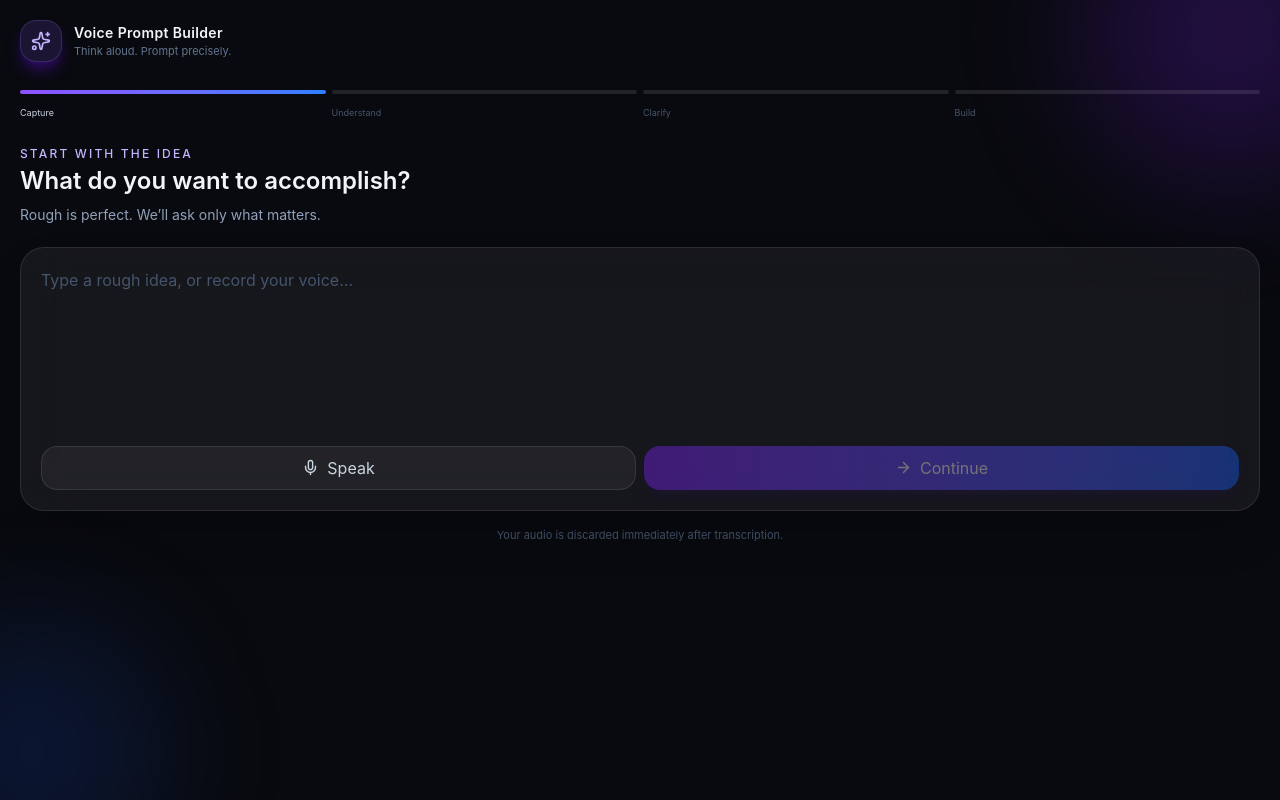
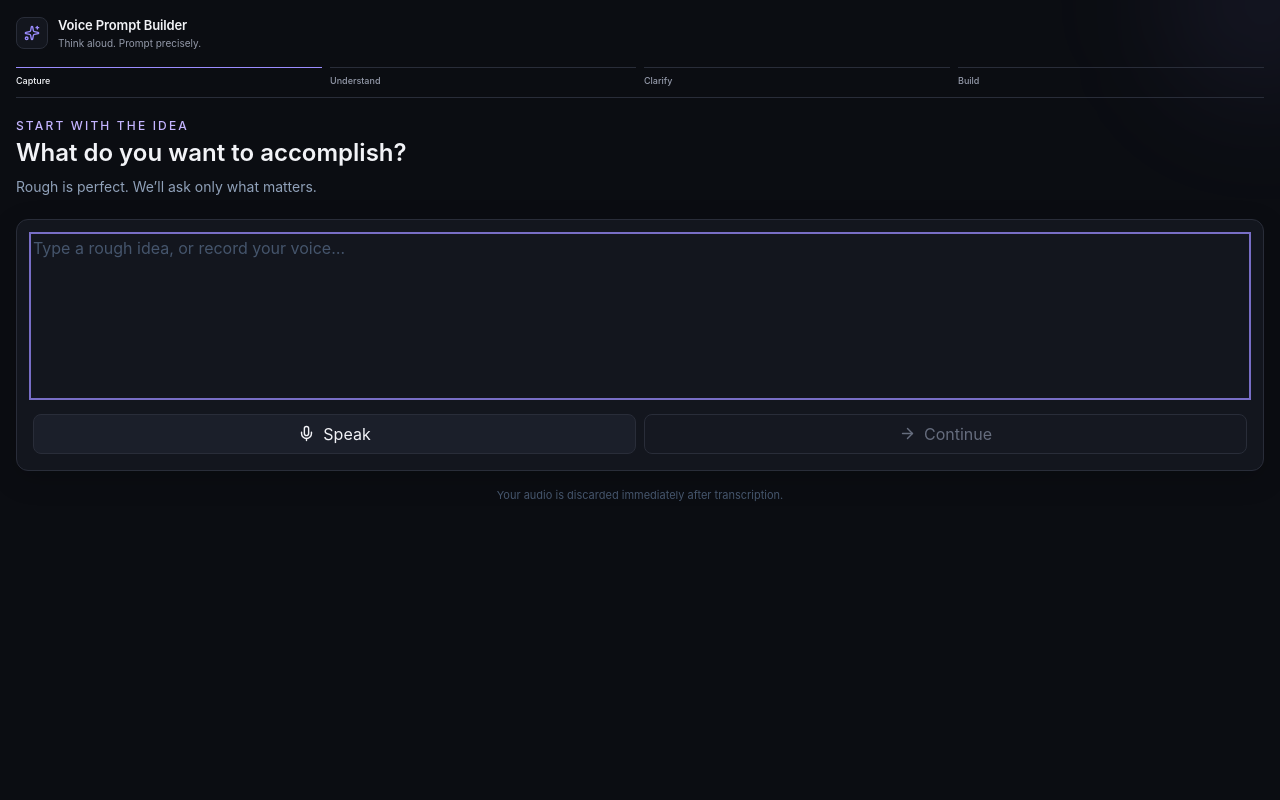
Before and after one commit to SparshSunilNaik/Voice-Prompt-Builder, a React (Vite) app in the folder extension/: page / in a window 1280 px wide. Built offline with nearby package versions, Linux system fonts and the light colour scheme.

Commit message:
style(ui): introduce quiet intelligence design tokens

```diff
--- a/extension/src/components/Controls.tsx
+++ b/extension/src/components/Controls.tsx
@@ -4,13 +4,13 @@ type Props = ButtonHTMLAttributes<HTMLButtonElement> & { icon?: ReactNode; tone?
 
 export function Button({ children, icon, tone = 'primary', className = '', ...props }: Props) {
   const tones = {
-    primary: 'bg-gradient-to-r from-violet-600 to-blue-600 text-white shadow-lg shadow-violet-950/40 hover:brightness-110',
-    quiet: 'border border-white/10 bg-white/5 text-slate-300 hover:bg-white/10',
-    danger: 'border border-red-400/20 bg-red-500/10 text-red-200 hover:bg-red-500/20',
+    primary: 'border border-[#aa9eff] bg-[var(--color-accent)] text-[#11131a] shadow-[0_2px_10px_rgba(155,140,255,0.16)] hover:bg-[#aa9eff] active:bg-[#8d7df0]',
+    quiet: 'border border-[var(--color-border)] bg-[var(--color-interactive)] text-[var(--color-text)] hover:border-[#3a3f4d] hover:bg-[#202531] active:bg-[#171b24]',
+    danger: 'border border-[color-mix(in_srgb,var(--color-warning)_32%,var(--color-border))] bg-[color-mix(in_srgb,var(--color-warning)_8%,var(--color-surface))] text-[var(--color-warning)] hover:bg-[color-mix(in_srgb,var(--color-warning)_13%,var(--color-surface))]',
   }
-  return <button className={`inline-flex min-h-11 items-center justify-center gap-2 rounded-2xl px-4 text-sm font-medium transition disabled:cursor-not-allowed disabled:opacity-40 ${tones[tone]} ${className}`} {...props}>{icon}{children}</button>
+  return <button className={`inline-flex min-h-10 min-w-0 items-center justify-center gap-2 rounded-lg px-3.5 text-[13px] font-medium leading-none transition-colors duration-150 disabled:cursor-not-allowed disabled:border-[var(--color-border)] disabled:bg-[#151821] disabled:text-[#666d7e] disabled:shadow-none ${tones[tone]} ${className}`} {...props}>{icon}<span className="truncate">{children}</span></button>
 }
 
 export function Loading({ label }: { label: string }) {
-  return <div className="flex min-h-64 flex-col items-center justify-center text-center"><div className="mb-5 h-11 w-11 animate-spin rounded-full border-2 border-violet-400/20 border-t-violet-400" /><h2 className="font-medium">{label}</h2><p className="mt-2 text-xs text-slate-500">This usually takes a few seconds.</p></div>
+  return <div className="flex min-h-48 flex-col items-center justify-center px-4 text-center"><div className="mb-4 h-7 w-7 animate-spin rounded-full border-2 border-[var(--color-border)] border-t-[var(--color-accent)]" /><h2 className="text-sm font-medium text-[var(--color-text)]">{label}</h2><p className="mt-1.5 text-[11px] text-[var(--color-muted)]">This usually takes a few seconds.</p></div>
 }
--- a/extension/src/components/Shell.tsx
+++ b/extension/src/components/Shell.tsx
@@ -5,15 +5,14 @@ const steps = ['Capture', 'Understand', 'Clarify', 'Build']
 
 export function Shell({ children, step = 0 }: { children: ReactNode; step?: number }) {
   return (
-    <main className="relative min-h-screen overflow-hidden bg-[#090a0f] p-5 text-slate-100">
-      <div className="pointer-events-none absolute -right-24 -top-28 h-72 w-72 rounded-full bg-violet-600/20 blur-3xl" />
-      <div className="pointer-events-none absolute -bottom-20 -left-24 h-64 w-64 rounded-full bg-blue-600/15 blur-3xl" />
-      <header className="relative mb-7 flex items-center gap-3">
-        <div className="rounded-2xl border border-violet-400/20 bg-violet-500/15 p-2.5 text-violet-300 shadow-lg shadow-violet-950"><Sparkles size={20} /></div>
-        <div><h1 className="text-sm font-semibold tracking-wide">Voice Prompt Builder</h1><p className="text-[11px] text-slate-500">Think aloud. Prompt precisely.</p></div>
+    <main className="relative min-h-screen overflow-x-hidden bg-[var(--color-bg)] p-4 text-[var(--color-text)]">
+      <div className="pointer-events-none absolute -right-20 -top-24 h-48 w-48 rounded-full bg-[color-mix(in_srgb,var(--color-accent)_8%,transparent)] blur-3xl" />
+      <header className="relative mb-4 flex items-center gap-2.5">
+        <div className="flex h-8 w-8 items-center justify-center rounded-lg border border-[var(--color-border)] bg-[var(--color-surface)] text-[var(--color-accent)]"><Sparkles size={16} /></div>
+        <div className="min-w-0"><h1 className="truncate text-[13px] font-semibold tracking-[-0.01em]">Voice Prompt Builder</h1><p className="text-[10px] text-[var(--color-muted)]">Think aloud. Prompt precisely.</p></div>
       </header>
-      <nav aria-label="Workflow progress" className="relative mb-6 flex gap-1.5">
-        {steps.map((label, index) => <div key={label} className="min-w-0 flex-1"><div className={`mb-1 h-1 rounded-full transition-colors ${index <= step ? 'bg-gradient-to-r from-violet-500 to-blue-500' : 'bg-white/10'}`} /><span className={`text-[9px] ${index === step ? 'text-slate-300' : 'text-slate-600'}`}>{label}</span></div>)}
+      <nav aria-label="Workflow progress" className="relative mb-5 flex gap-2 border-b border-[var(--color-border)] pb-2.5">
+        {steps.map((label, index) => <div key={label} className="min-w-0 flex-1"><div className={`mb-1.5 h-px transition-colors ${index < step ? 'bg-[#4a5060]' : index === step ? 'bg-[var(--color-accent)]' : 'bg-[var(--color-border)]'}`} /><span className={`block truncate text-[9px] font-medium ${index === step ? 'text-[var(--color-text)]' : 'text-[var(--color-muted)]'}`}>{label}</span></div>)}
       </nav>
       <div className="relative animate-rise">{children}</div>
     </main>
@@ -21,5 +20,5 @@ export function Shell({ children, step = 0 }: { children: ReactNode; step?: numb
 }
 
 export function Panel({ children, className = '' }: { children: ReactNode; className?: string }) {
-  return <section className={`rounded-3xl border border-white/10 bg-white/[0.055] p-5 shadow-2xl shadow-black/30 backdrop-blur-xl ${className}`}>{children}</section>
+  return <section className={`rounded-xl border border-[var(--color-border)] bg-[var(--color-surface)] p-4 shadow-[0_8px_28px_rgba(0,0,0,0.18)] ${className}`}>{children}</section>
 }
--- a/extension/src/styles.css
+++ b/extension/src/styles.css
@@ -1,14 +1,38 @@
 @import "tailwindcss";
 
 :root { color-scheme: dark; font-family: Inter, ui-sans-serif, system-ui, sans-serif; }
-body { margin: 0; min-width: 320px; }
-button, textarea { font: inherit; }
+:root {
+  --color-bg: #0b0d12;
+  --color-surface: #13161e;
+  --color-interactive: #1b1f2a;
+  --color-border: #292d39;
+  --color-text: #f2f3f7;
+  --color-muted: #949aaa;
+  --color-accent: #9b8cff;
+  --color-success: #54d6a0;
+  --color-warning: #f0be73;
+}
+* { box-sizing: border-box; }
+html { background: var(--color-bg); }
+body { margin: 0; min-width: 320px; overflow-x: hidden; background: var(--color-bg); color: var(--color-text); line-height: 1.5; }
+button, input, textarea { font: inherit; }
 button { cursor: pointer; }
-::selection { background: rgb(124 58 237 / 45%); }
-@keyframes rise { from { opacity: 0; transform: translateY(8px); } to { opacity: 1; transform: translateY(0); } }
-.animate-rise { animation: rise 260ms ease-out; }
+button:focus-visible, input:focus-visible, textarea:focus-visible { outline: 2px solid color-mix(in srgb, var(--color-accent) 75%, transparent); outline-offset: 2px; }
+::selection { background: color-mix(in srgb, var(--color-accent) 35%, transparent); }
+::-webkit-scrollbar { width: 8px; height: 8px; }
+::-webkit-scrollbar-thumb { border: 2px solid transparent; border-radius: 8px; background: #353a49; background-clip: padding-box; }
+@keyframes rise { from { opacity: 0; transform: translateY(4px); } to { opacity: 1; transform: translateY(0); } }
+@keyframes record-pulse { 0%, 100% { opacity: .4; transform: scale(.94); } 50% { opacity: .8; transform: scale(1.04); } }
+.animate-rise { animation: rise 180ms ease-out; }
+.recording-pulse { animation: record-pulse 1.8s ease-in-out infinite; }
 @layer components {
-  .eyebrow { @apply mb-1 text-[10px] font-semibold uppercase tracking-[0.2em] text-violet-300; }
-  .view-title { @apply text-xl font-semibold leading-tight; }
-  .editor { @apply w-full resize-y rounded-2xl border border-white/10 bg-black/20 p-3 text-sm leading-relaxed text-slate-100 outline-none placeholder:text-slate-600 focus:border-violet-400/50; }
+  .eyebrow { @apply mb-1 text-[10px] font-semibold uppercase tracking-[0.16em]; color: var(--color-accent); }
+  .view-title { @apply text-xl font-semibold leading-tight tracking-[-0.02em]; color: var(--color-text); }
+  .editor { @apply w-full resize-y rounded-lg border p-3 text-sm outline-none transition-colors; border-color: var(--color-border); background: var(--color-bg); color: var(--color-text); line-height: 1.65; caret-color: var(--color-accent); }
+  .editor::placeholder { color: #666d7e; }
+  .editor:hover { border-color: #3a3f4d; }
+  .editor:focus { border-color: var(--color-accent); box-shadow: 0 0 0 3px color-mix(in srgb, var(--color-accent) 12%, transparent); }
 }
+@media (prefers-reduced-motion: reduce) {
+  *, *::before, *::after { scroll-behavior: auto !important; animation-duration: .01ms !important; animation-iteration-count: 1 !important; transition-duration: .01ms !important; }
+}
```
